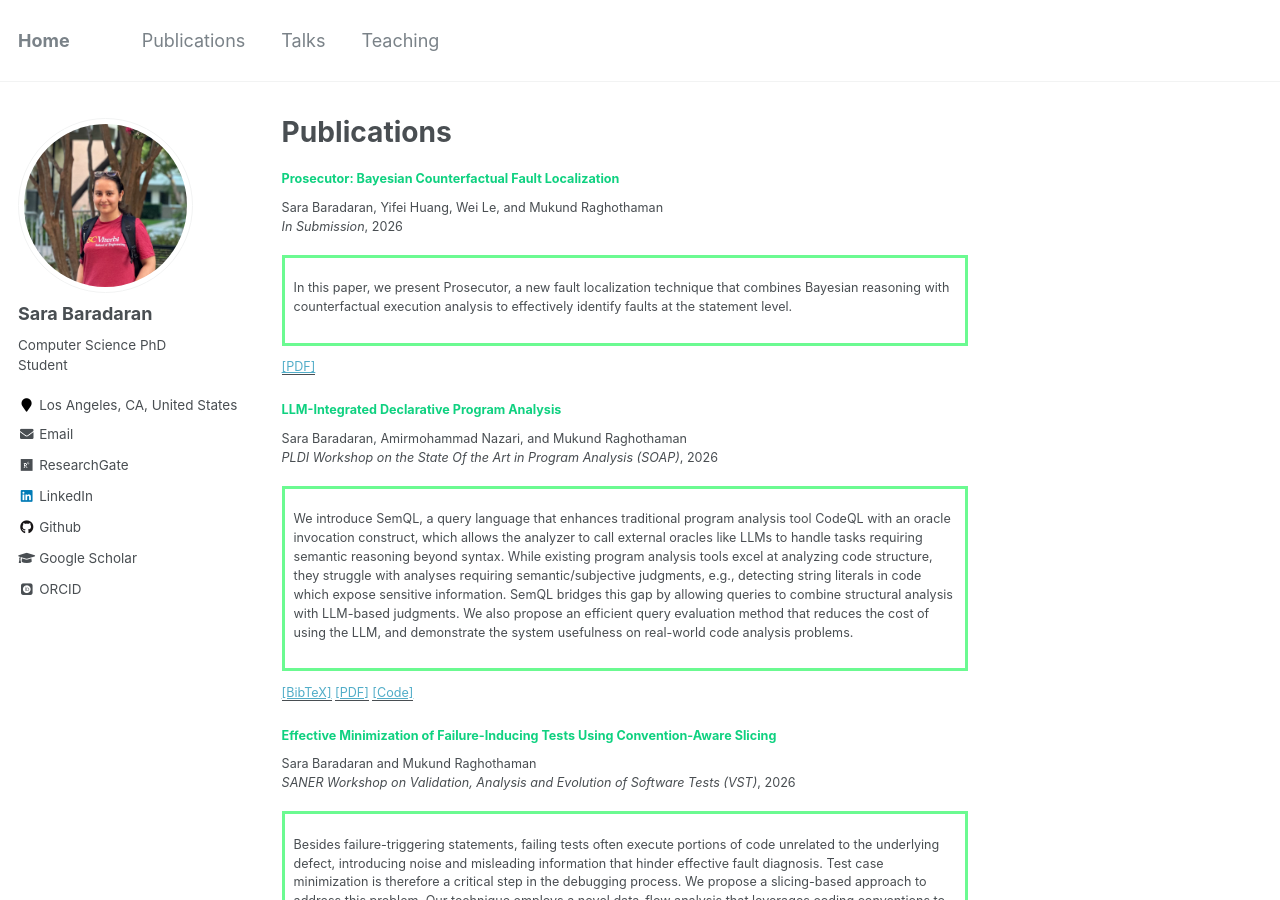
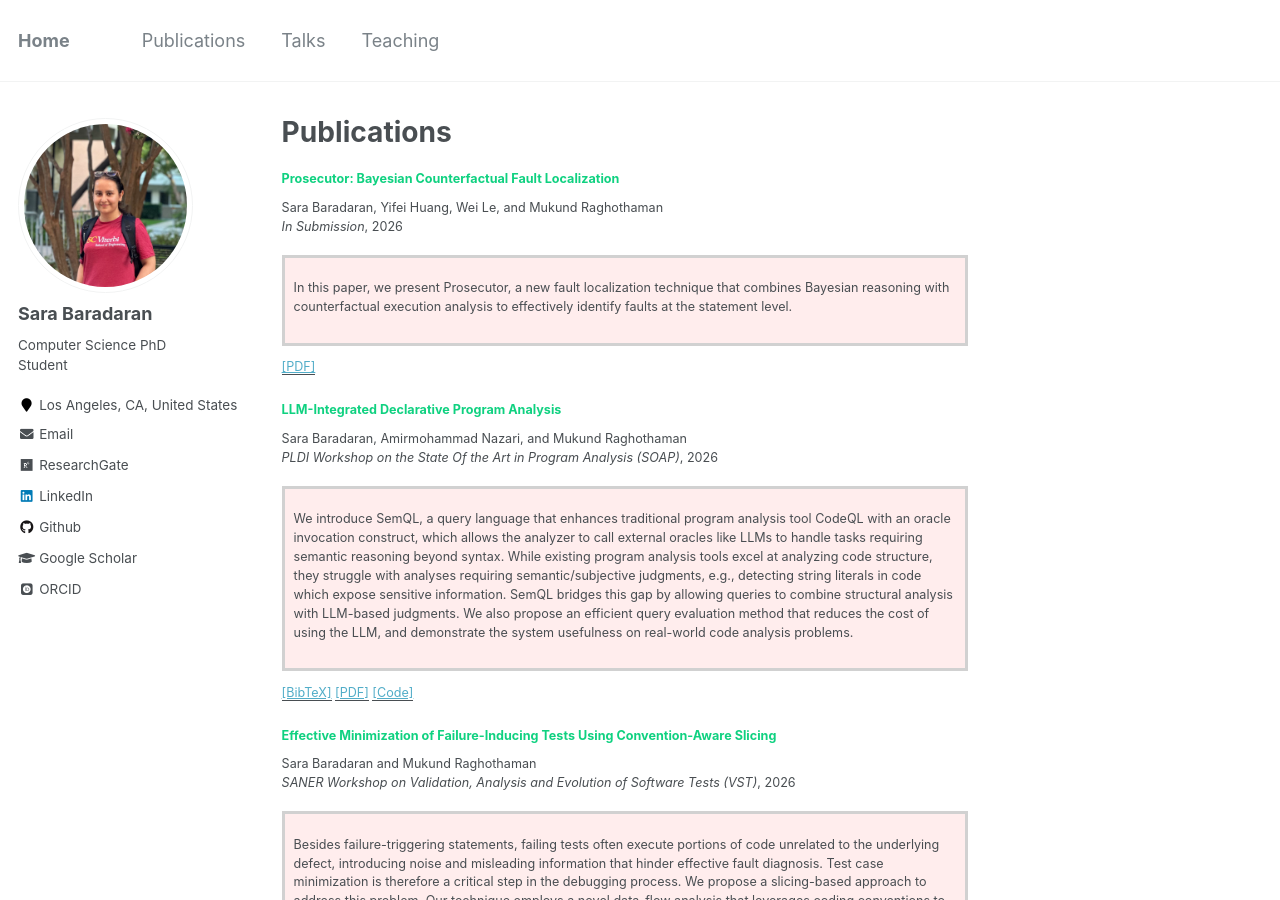
Before and after one commit to SaraBaradaran/SaraBaradaran.github.io, a Jekyll site: the page built from _pages/publications.md, in a window 1280 px wide and 900 px high. Built offline with Jekyll 4.4.1, drawn with Linux system fonts in a browser that asks for light colours; some web fonts are replaced.

Commit message:
Update archive-single.html

```diff
--- a/_includes/archive-single.html
+++ b/_includes/archive-single.html
@@ -63,7 +63,7 @@
       <div style="display: flex; align-items: flex-start; gap: 1rem; margin-top: 1rem; flex-wrap: wrap;">
 
         {% if post.excerpt %}
-          <div style="width: 70%; min-width: 280px; border: 3px solid #6bfa91; padding: 0.5rem; box-sizing: border-box; background: #ffffff;">
+          <div style="width: 70%; min-width: 280px; border: 3px solid #d1d1d1; padding: 0.5rem; box-sizing: border-box; background: #ffeded;">
             {{ post.excerpt | markdownify }}
           </div>
         {% endif %}
```
